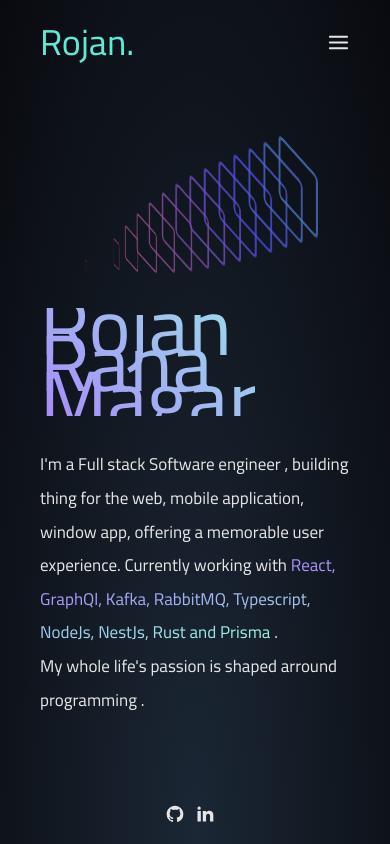
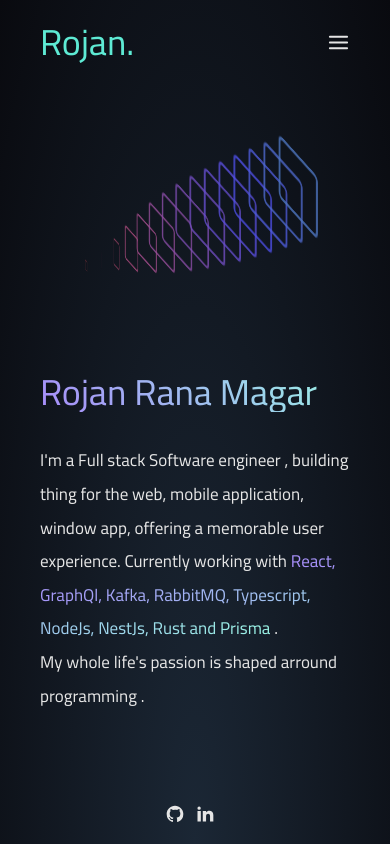
Before and after one commit to rojanmagar2001/portfolio, a Next.js app: page / in a window 390 px wide. Built offline with nearby package versions, Linux system fonts and the light colour scheme.

Commit message:
chores: responsive fixes

```diff
--- a/pages/index.tsx
+++ b/pages/index.tsx
@@ -9,11 +9,7 @@ const About = () => {
 
   const textList = texts.map((text, index) => (
     <div className="overflow-hidden" key={index}>
-      <motion.div
-        style={{ fontSize: "5rem" }}
-        className="mb-8 gradient-text text-3xl md:text-[5rem]"
-        variants={text_reveal}
-      >
+      <motion.div className="mb-8 gradient-text " variants={text_reveal}>
         {text.content}
       </motion.div>
     </div>
@@ -28,8 +24,11 @@ const About = () => {
         exit="exit"
         className="flex"
       >
-        <motion.div variants={container} className="md:w-1/2 lg:pl-36">
-          {textList}
+        <motion.div
+          variants={container}
+          className="mt-16 md:mt-0 2xl:w-1/2 lg:pl-36"
+        >
+          <div className="text-4xl md:text-6xl 2xl:text-8xl">{textList}</div>
           <motion.p
             variants={text_reveal_fade}
             style={{ lineHeight: "2.1rem", fontSize: "17px" }}
@@ -45,7 +44,7 @@ const About = () => {
             <span className="underline-span">programming</span> .
           </motion.p>
         </motion.div>
-        <div className="md:static fixed md:block w-1/2">
+        <div className="md:static fixed md:block xl:w-1/2">
           <Frame radius="rounded-md" />
         </div>
       </motion.div>
--- a/tailwind.config.js
+++ b/tailwind.config.js
@@ -6,6 +6,14 @@ module.exports = {
   ],
   darkMode: false, // or 'media' or 'class'
   theme: {
+    screens: {
+      xs: "375px",
+      sm: "640px",
+      md: "768px",
+      lg: "1024px",
+      xl: "1280px",
+      "2xl": "1440px",
+    },
     extend: {
       colors: {
         primary: "#e5e5e5",
```
